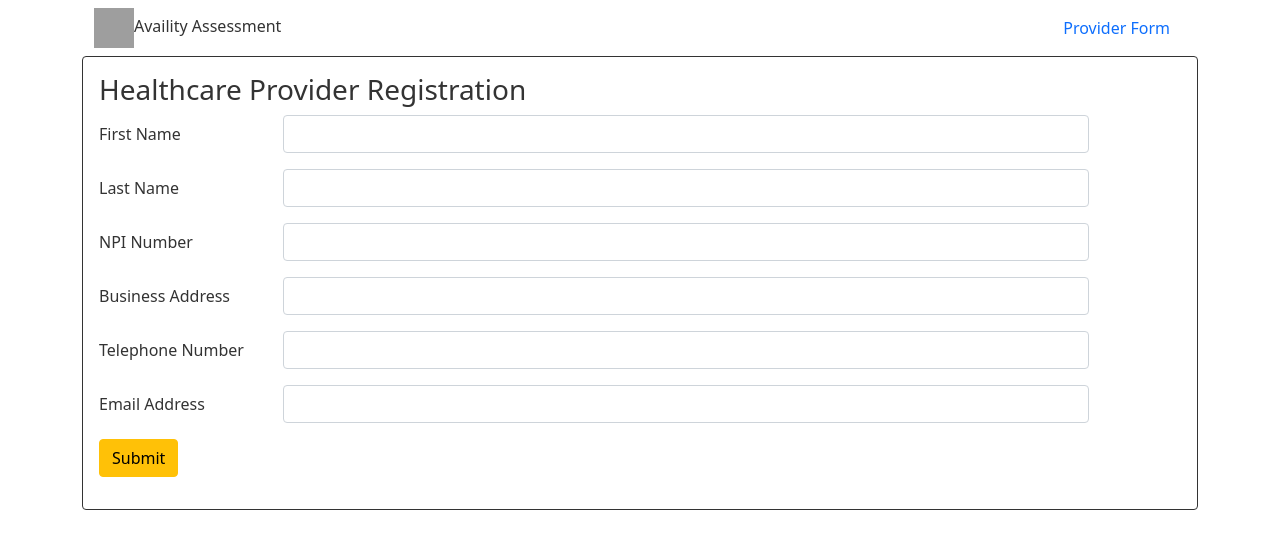
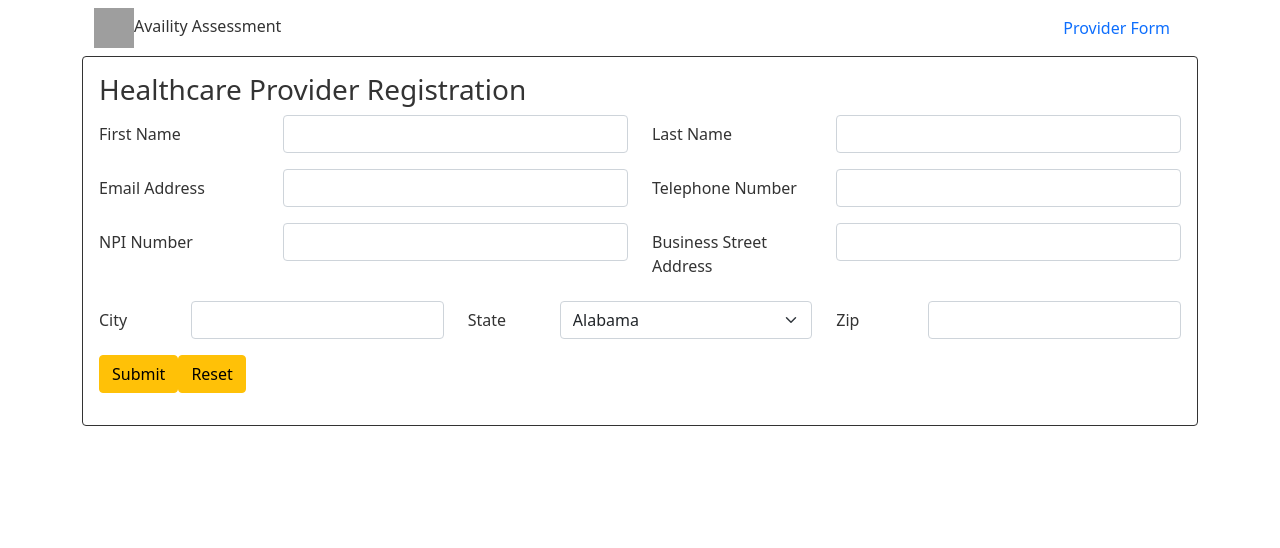
Before and after one commit to whitedadam/availity-assessment, a React (Create React App) app: page / in a window 1280 px wide. Shown: the top 548 px of the page. Built offline with nearby package versions, Linux system fonts and the light colour scheme; grey boxes are pictures that could not be loaded.

Commit message:
Update ProviderForm.js
- Added form input handling logic.
- Next adding validation logic.

```diff
--- a/src/components/ProviderForm.js
+++ b/src/components/ProviderForm.js
@@ -1,3 +1,4 @@
+import React from "react";
 import {
   Card,
   CardTitle,
@@ -8,64 +9,207 @@
   Button,
   Col,
 } from "reactstrap";
+import { useState } from "react";
 
 const ProviderForm = () => {
+  const [formData, setFormData] = useState({
+    firstName: "",
+    lastName: "",
+    email: "",
+    phone: "",
+    NPI: "",
+    address: "",
+    city: "",
+    zip: "",
+    state: "",
+  });
+
+  const handleSubmit = (e) => {
+    alert(`Thank you, your information has been received!\n`+
+          `${formData.firstName} ${formData.lastName}\n`+
+          `${formData.email} ${formData.phone}\n`+
+          `${formData.NPI} ${formData.address}\n`+
+          `${formData.city} ${formData.state} ${formData.zip}`);
+  };
+
+  const handleChange = (e) => {
+    e.preventDefault();
+    setFormData({ ...formData, [e.target.name]: e.target.value });
+  };
+
   return (
     <Card body style={{ borderColor: "#333", color: "#333" }}>
       <CardTitle tag="h3">Healthcare Provider Registration</CardTitle>
       <Col>
-      <Form>
+        <Form onSubmit={handleSubmit}>
           <FormGroup row>
             <Label for="firstName" sm={2}>
               First Name
             </Label>
-          <Col sm={9}>
-            <Input id="firstName" required></Input>
+            <Col sm={4}>
+              <Input
+                id="firstName"
+                name="firstName"
+                onChange={handleChange}
+                required
+              ></Input>
+            </Col>
+            <Label for="lastName" sm={2}>
+              Last Name
+            </Label>
+            <Col sm={4}>
+              <Input
+                id="lastName"
+                name="lastName"
+                onChange={handleChange}
+                required
+              ></Input>
             </Col>
           </FormGroup>
           <FormGroup row>
-          <Label for="lastName" sm={2}>
-            Last Name
+            <Label for="email" sm={2}>
+              Email Address
             </Label>
-          <Col sm={9}>
-            <Input id="lastName" required></Input>
+            <Col sm={4}>
+              <Input
+                id="email"
+                name="email"
+                onChange={handleChange}
+                required
+              ></Input>
+            </Col>
+            <Label for="phone" sm={2}>
+              Telephone Number
+            </Label>
+            <Col sm={4}>
+              <Input
+                id="phone"
+                name="phone"
+                onChange={handleChange}
+                required
+              ></Input>
             </Col>
           </FormGroup>
           <FormGroup row>
             <Label for="NPI" sm={2}>
               NPI Number
             </Label>
-          <Col sm={9}>
-            <Input id="NPI" required></Input>
+            <Col sm={4}>
+              <Input
+                id="NPI"
+                name="NPI"
+                onChange={handleChange}
+                required
+              ></Input>
+            </Col>
+            <Label for="address" sm={2}>
+              Business Street Address
+            </Label>
+            <Col sm={4}>
+              <Input
+                id="address"
+                name="address"
+                onChange={handleChange}
+                required
+              ></Input>
             </Col>
           </FormGroup>
           <FormGroup row>
-          <Label for="address" sm={2}>
-            Business Address
+            <Label for="city" sm={1}>
+              City
             </Label>
-          <Col sm={9}>
-            <Input id="address" required></Input>
+            <Col sm={3}>
+              <Input
+                id="city"
+                name="city"
+                onChange={handleChange}
+                required
+              ></Input>
             </Col>
-        </FormGroup>
-        <FormGroup row>
-          <Label for="phone" sm={2}>
-            Telephone Number
+            <Label for="state" sm={1}>
+              State
             </Label>
-          <Col sm={9}>
-            <Input id="phone" required></Input>
+            <Col sm={3}>
+              <Input
+                id="state"
+                name="state"
+                type="select"
+                onChange={handleChange}
+                required
+              >
+                <option value="AL">Alabama</option>
+                <option value="AK">Alaska</option>
+                <option value="AZ">Arizona</option>
+                <option value="AR">Arkansas</option>
+                <option value="CA">California</option>
+                <option value="CO">Colorado</option>
+                <option value="CT">Connecticut</option>
+                <option value="DE">Delaware</option>
+                <option value="DC">District Of Columbia</option>
+                <option value="FL">Florida</option>
+                <option value="GA">Georgia</option>
+                <option value="HI">Hawaii</option>
+                <option value="ID">Idaho</option>
+                <option value="IL">Illinois</option>
+                <option value="IN">Indiana</option>
+                <option value="IA">Iowa</option>
+                <option value="KS">Kansas</option>
+                <option value="KY">Kentucky</option>
+                <option value="LA">Louisiana</option>
+                <option value="ME">Maine</option>
+                <option value="MD">Maryland</option>
+                <option value="MA">Massachusetts</option>
+                <option value="MI">Michigan</option>
+                <option value="MN">Minnesota</option>
+                <option value="MS">Mississippi</option>
+                <option value="MO">Missouri</option>
+                <option value="MT">Montana</option>
+                <option value="NE">Nebraska</option>
+                <option value="NV">Nevada</option>
+                <option value="NH">New Hampshire</option>
+                <option value="NJ">New Jersey</option>
+                <option value="NM">New Mexico</option>
+                <option value="NY">New York</option>
+                <option value="NC">North Carolina</option>
+                <option value="ND">North Dakota</option>
+                <option value="OH">Ohio</option>
+                <option value="OK">Oklahoma</option>
+                <option value="OR">Oregon</option>
+                <option value="PA">Pennsylvania</option>
+                <option value="RI">Rhode Island</option>
+                <option value="SC">South Carolina</option>
+                <option value="SD">South Dakota</option>
+                <option value="TN">Tennessee</option>
+                <option value="TX">Texas</option>
+                <option value="UT">Utah</option>
+                <option value="VT">Vermont</option>
+                <option value="VA">Virginia</option>
+                <option value="WA">Washington</option>
+                <option value="WV">West Virginia</option>
+                <option value="WI">Wisconsin</option>
+                <option value="WY">Wyoming</option>
+              </Input>
             </Col>
-        </FormGroup>
-        <FormGroup row>
-          <Label for="email" sm={2}>
-            Email Address
+            <Label for="zip" sm={1}>
+              Zip
             </Label>
-          <Col sm={9}>
-            <Input id="email" required></Input>
+            <Col sm={3}>
+              <Input
+                id="zip"
+                name="zip"
+                onChange={handleChange}
+                required
+              ></Input>
             </Col>
           </FormGroup>
           <FormGroup>
             <Col>
-            <Button color="warning">Submit</Button>
+              <Button color="warning" type="submit">
+                Submit
+              </Button>
+              <Button color="warning" type="reset">
+                Reset
+              </Button>
             </Col>
           </FormGroup>
         </Form>
```
Lines whose indentation alone changed are shown as unchanged.
